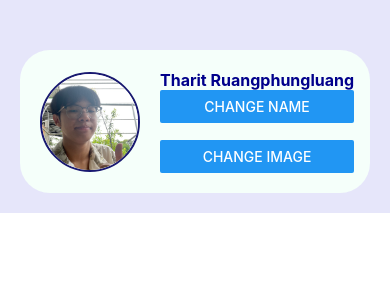
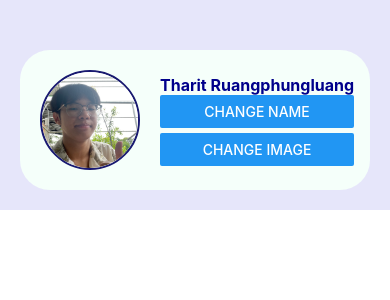
Before and after one commit to tharitnut/ReactNativeTNI, a React Native app: screen / in a window 390 px wide. Shown: the top 300 px of the page. Built offline with nearby package versions, Linux system fonts and the light colour scheme.

Commit message:
Practice2_Ch04_ReactHook2

```diff
--- a/components/ProfileScreen.tsx
+++ b/components/ProfileScreen.tsx
@@ -9,10 +9,10 @@ const ProfileScreen = (): React.JSX.Element => {
   const [img, setImg] = useState(proflieImage1);
 
   const handleChangeName = () => {
-    setName("New Name");
+    setName(name == "Tharit Ruangphungluang"?"Nut":"Tharit Ruangphungluang");
   };
   const handleChangeImage = () => {
-    setImg(profileImage2);
+    setImg(img == proflieImage1?profileImage2:proflieImage1);
   };
 
   return (
@@ -22,7 +22,7 @@ const ProfileScreen = (): React.JSX.Element => {
         <View>
           <Text style={styles.profileName}>{name}</Text>
           <Button title="Change Name" onPress={handleChangeName}></Button>
-          <Text>{"\n"}</Text>
+          <Text style={{fontSize:4}}>{"\n"}</Text>
           <Button title="Change Image" onPress={handleChangeImage}></Button>
         </View>
       </View>
```
